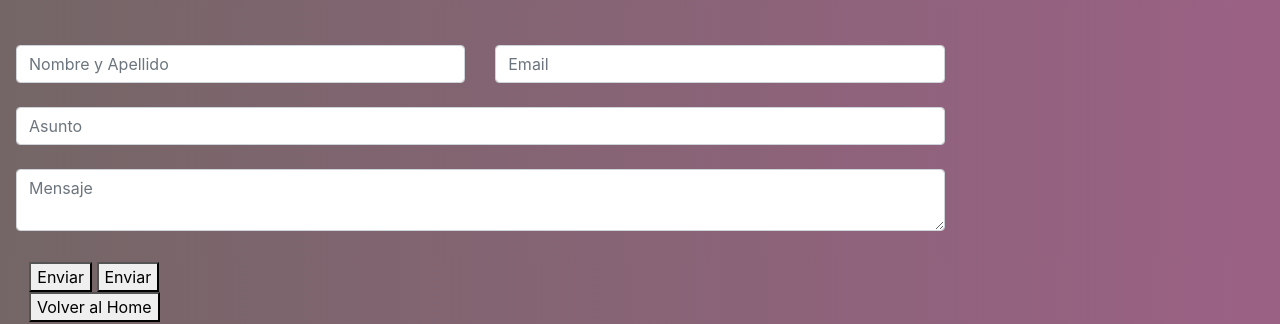
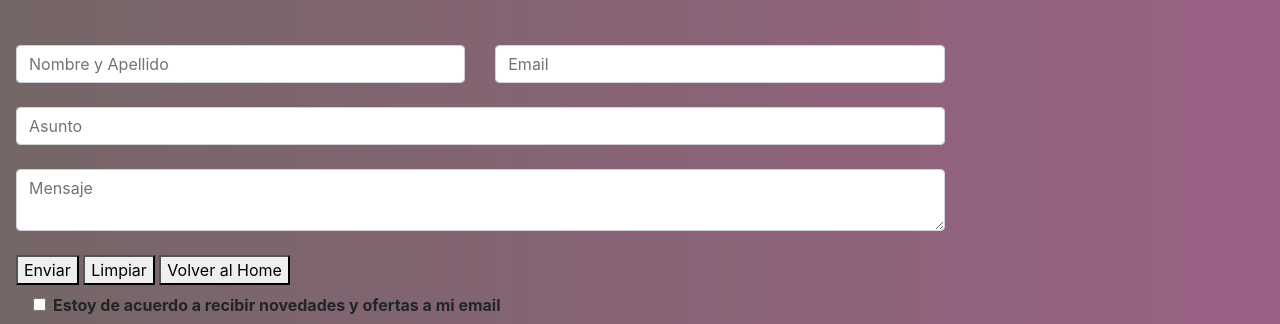
Before and after one commit to AgustinaBrizuela/proyectofinal3, a website: page Pages/contacto.html in a window 1280 px wide. Shown: the part 502-826 px from the top of the page. Drawn offline with nearby package versions, Linux system fonts and the light colour scheme; files whose address does not match are found by name.

Commit message:
se elimina page extend

```diff
--- a/Pages/contacto.html
+++ b/Pages/contacto.html
@@ -94,10 +94,10 @@
                 </div>
             </form>
 
-            <div class="btn">
+            <div id="btn" class="text-center text-md-left">
                 <button type="submit" class="btn-enviar"> <a onclick="document.getElementById('contact-form').submit();">Enviar</a></button>
-                <button type="submit" class="btn-enviar"> <a onclick="document.getElementById('contact-form').submit();">Enviar</a></button>
-                <br><button type="submit" class="btn-cancelar"> <a onclick="document.getElementById('contact-form').submit();">Volver al Home</a></button> <br>
+                <button type="submit" class="btn-limpiar"> <a onclick="document.getElementById('contact-form').submit();">Limpiar</a></button>
+                <button type="submit" class="btn-cancelar"> <a onclick="document.getElementById('contact-form').submit();">Volver al Home</a></button>
             </div>
             <div class="status"></div>
         </div>
--- a/SASS/_extend.scss
+++ /dev/null
@@ -1,12 +0,0 @@
-
-//*Agrego un extend*//
-
-.btn
-{
-border: none;
-border-radius: 4rem;
-padding: 9rem;
-font-family: Cambria, Cochin, Georgia, Times, 'Times New Roman', serif;
-text-transform: uppercase;
-box-shadow: 0 2rem purple;
-}
--- a/SASS/estilosass.scss
+++ b/SASS/estilosass.scss
@@ -29,7 +29,7 @@ body
 @import "index.scss";
 @import "footer.scss";
 @import "maps.scss";
-@import "extend.scss";
+
 
  /*Estilo de page Historia.html*/
 
--- a/package.json
+++ b/package.json
@@ -12,6 +12,6 @@
   "license": "ISC",
   "devDependencies": {
     "node-sass": "^7.0.1",
-    "nodemon": "^2.0.15"
+    "nodemon": "^2.0.16"
   }
 }
```
Also changed, not shown: CSS/estilonuevo.css, 1 other file.
